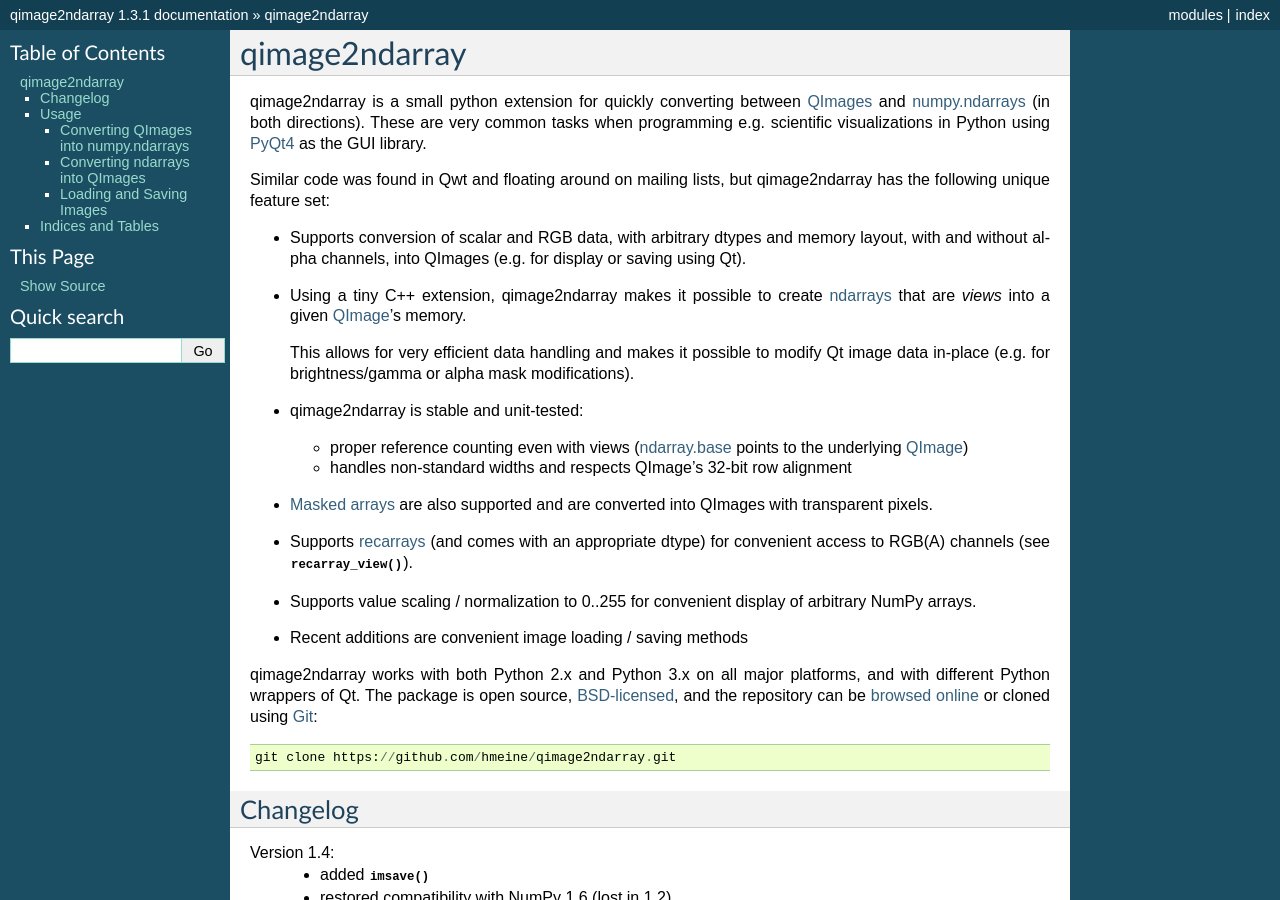
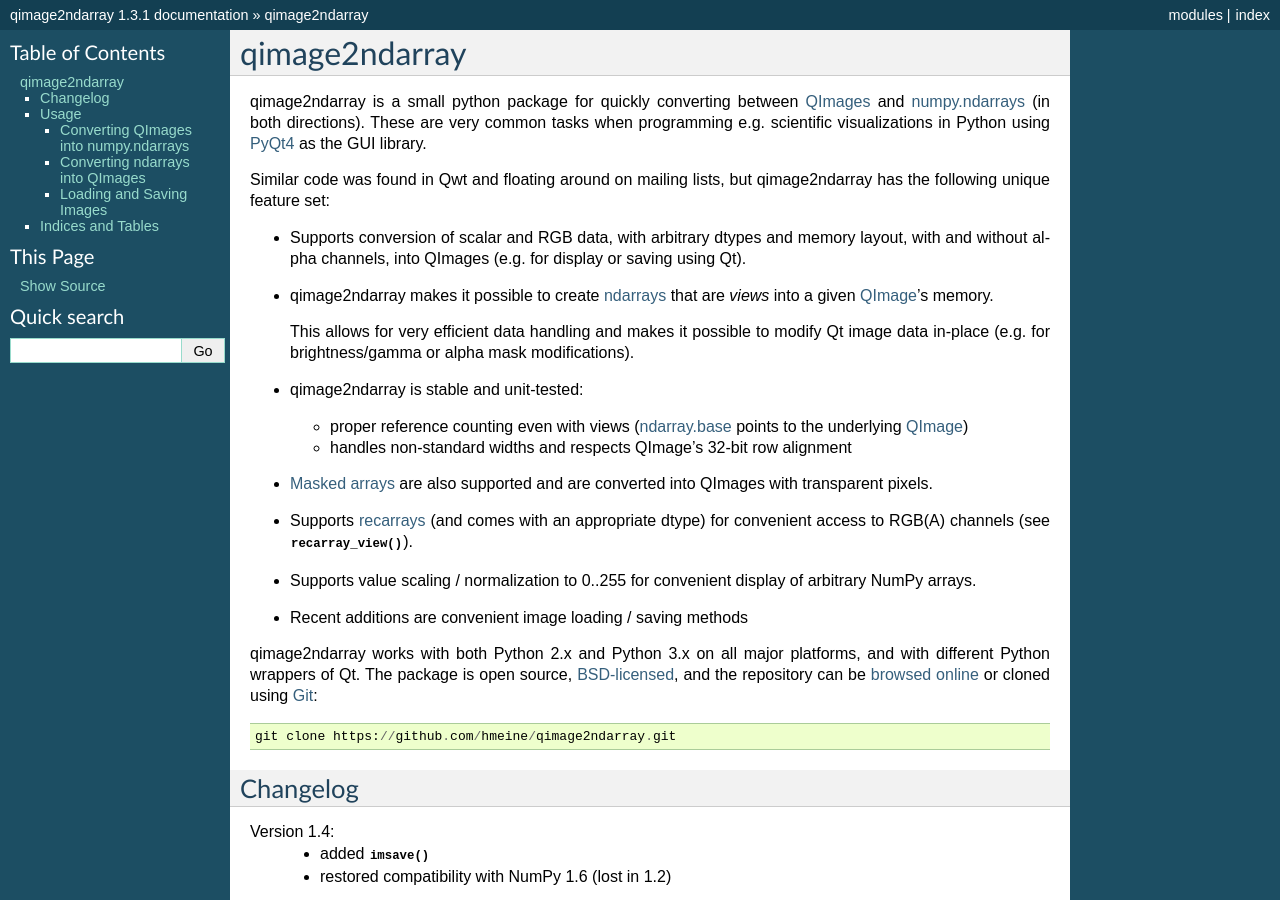
Before and after one commit to hmeine/qimage2ndarray, a Sphinx documentation site: the page built from doc/index.rst, in a window 1280 px wide and 900 px high. Built offline with Sphinx 7.4.7, drawn with Linux system fonts in a browser that asks for light colours.

Commit message:
remove mention of C++ extension from docs

```diff
--- a/doc/index.rst
+++ b/doc/index.rst
@@ -5,7 +5,7 @@
 .. toctree::
    :maxdepth: 2
 
-qimage2ndarray is a small python extension for quickly converting
+qimage2ndarray is a small python package for quickly converting
 between QImages_ and numpy.ndarrays_ (in both directions).  These are
 very common tasks when programming e.g. scientific visualizations in
 Python using PyQt4_ as the GUI library.
@@ -17,8 +17,8 @@
   and memory layout, with and without alpha channels, into QImages
   (e.g. for display or saving using Qt).
 
-* Using a tiny C++ extension, qimage2ndarray makes it possible to
-  create ndarrays_ that are *views* into a given QImage_'s memory.
+* qimage2ndarray makes it possible to create ndarrays_ that are
+  *views* into a given QImage_'s memory.
 
   This allows for very efficient data handling and makes it possible
   to modify Qt image data in-place (e.g. for brightness/gamma or alpha
```
